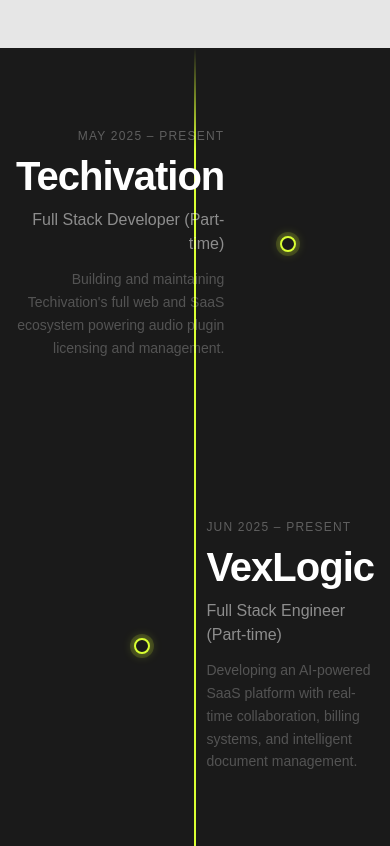
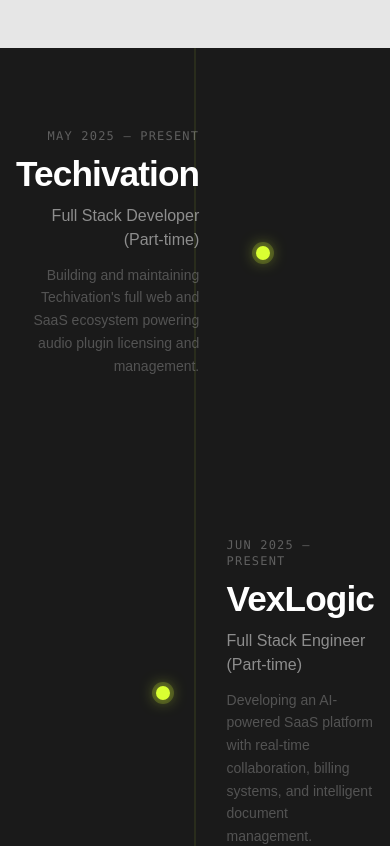
Before and after one commit to abbinavv/portfolio, a Next.js app: page / in a window 390 px wide. Shown: the part 6340-7186 px from the top of the page. Built offline with nearby package versions, Linux system fonts and the light colour scheme; a web font is replaced by a local one.

Commit message:
Auto-sync after agent response

```diff
--- a/src/components/sections/work-experience-timeline.tsx
+++ b/src/components/sections/work-experience-timeline.tsx
@@ -1,6 +1,7 @@
 'use client';
 
 import React, { useRef, useState, useEffect } from 'react';
+import { motion, useScroll, useSpring } from 'framer-motion';
 
 const entries = [
   {
@@ -50,19 +51,29 @@ const entries = [
 function TimelineEntry({
   entry,
   index,
+  lineProgress,
+  totalEntries,
 }: {
   entry: (typeof entries)[number];
   index: number;
+  lineProgress: any;
+  totalEntries: number;
 }) {
   const ref = useRef<HTMLDivElement>(null);
   const [visible, setVisible] = useState(false);
+  const [dotActive, setDotActive] = useState(false);
 
   useEffect(() => {
     const el = ref.current;
     if (!el) return;
     const obs = new IntersectionObserver(
-      ([e]) => { if (e.isIntersecting) { setVisible(true); obs.disconnect(); } },
-      { threshold: 0.1 }
+      ([e]) => {
+        if (e.isIntersecting) {
+          setVisible(true);
+          setDotActive(true);
+        }
+      },
+      { threshold: 0.3, rootMargin: '0px 0px -10% 0px' }
     );
     obs.observe(el);
     return () => obs.disconnect();
@@ -79,29 +90,41 @@ function TimelineEntry({
       <div
         className="pr-10 lg:pr-16 flex flex-col gap-3 items-end text-right"
         style={{
-          opacity: isLeft ? (visible ? 1 : 0) : 1,
-          transform: isLeft ? (visible ? 'translateX(0)' : 'translateX(-40px)') : 'none',
-          visibility: isLeft ? 'visible' : 'hidden',
-          transition: `opacity 0.7s cubic-bezier(0.16,1,0.3,1) ${index * 80}ms, transform 0.7s cubic-bezier(0.16,1,0.3,1) ${index * 80}ms`,
+          opacity: isLeft ? (visible ? 1 : 0) : 0,
+          transform: isLeft
+            ? visible
+              ? 'translateX(0)'
+              : 'translateX(-40px)'
+            : 'translateX(-40px)',
+          pointerEvents: isLeft ? 'auto' : 'none',
+          transition: `opacity 0.7s cubic-bezier(0.16,1,0.3,1) ${index * 60}ms, transform 0.7s cubic-bezier(0.16,1,0.3,1) ${index * 60}ms`,
         }}
       >
         {isLeft && (
           <>
-            <span className="text-white/30 text-xs tracking-widest uppercase">{entry.period}</span>
-            <h3 className="text-[2.5rem] sm:text-[3.5rem] lg:text-[4.5rem] font-bold text-white leading-none tracking-tight">
+            <span className="text-white/30 text-xs tracking-widest uppercase font-mono">
+              {entry.period}
+            </span>
+            <h3 className="text-[2.2rem] sm:text-[3rem] lg:text-[4rem] font-bold text-white leading-none tracking-tight">
               {entry.company}
             </h3>
             <p className="text-white/50 text-base lg:text-lg font-light">{entry.role}</p>
-            <p className="text-white/25 text-sm leading-relaxed max-w-xs">{entry.desc}</p>
+            <p className="text-white/25 text-sm leading-relaxed max-w-[280px]">{entry.desc}</p>
           </>
         )}
       </div>
 
-      {/* Center dot only — line is a single absolute element behind all entries */}
+      {/* Center dot */}
       <div className="flex items-center justify-center z-10">
         <div
-          className="w-4 h-4 rounded-full bg-[#1a1a1a] border-2 border-[#D9FF32] shrink-0"
-          style={{ boxShadow: '0 0 0 4px rgba(217,255,50,0.15), 0 0 12px rgba(217,255,50,0.4)' }}
+          className="w-3.5 h-3.5 rounded-full border-2 shrink-0 transition-all duration-500"
+          style={{
+            background: dotActive ? '#D9FF32' : '#1a1a1a',
+            borderColor: '#D9FF32',
+            boxShadow: dotActive
+              ? '0 0 0 4px rgba(217,255,50,0.2), 0 0 16px rgba(217,255,50,0.7)'
+              : '0 0 0 3px rgba(217,255,50,0.1)',
+          }}
         />
       </div>
 
@@ -109,20 +132,26 @@ function TimelineEntry({
       <div
         className="pl-10 lg:pl-16 flex flex-col gap-3 items-start text-left"
         style={{
-          opacity: !isLeft ? (visible ? 1 : 0) : 1,
-          transform: !isLeft ? (visible ? 'translateX(0)' : 'translateX(40px)') : 'none',
-          visibility: !isLeft ? 'visible' : 'hidden',
-          transition: `opacity 0.7s cubic-bezier(0.16,1,0.3,1) ${index * 80}ms, transform 0.7s cubic-bezier(0.16,1,0.3,1) ${index * 80}ms`,
+          opacity: !isLeft ? (visible ? 1 : 0) : 0,
+          transform: !isLeft
+            ? visible
+              ? 'translateX(0)'
+              : 'translateX(40px)'
+            : 'translateX(40px)',
+          pointerEvents: !isLeft ? 'auto' : 'none',
+          transition: `opacity 0.7s cubic-bezier(0.16,1,0.3,1) ${index * 60}ms, transform 0.7s cubic-bezier(0.16,1,0.3,1) ${index * 60}ms`,
         }}
       >
         {!isLeft && (
           <>
-            <span className="text-white/30 text-xs tracking-widest uppercase">{entry.period}</span>
-            <h3 className="text-[2.5rem] sm:text-[3.5rem] lg:text-[4.5rem] font-bold text-white leading-none tracking-tight">
+            <span className="text-white/30 text-xs tracking-widest uppercase font-mono">
+              {entry.period}
+            </span>
+            <h3 className="text-[2.2rem] sm:text-[3rem] lg:text-[4rem] font-bold text-white leading-none tracking-tight">
               {entry.company}
             </h3>
             <p className="text-white/50 text-base lg:text-lg font-light">{entry.role}</p>
-            <p className="text-white/25 text-sm leading-relaxed max-w-xs">{entry.desc}</p>
+            <p className="text-white/25 text-sm leading-relaxed max-w-[280px]">{entry.desc}</p>
           </>
         )}
       </div>
@@ -131,6 +160,20 @@ function TimelineEntry({
 }
 
 const WorkExperienceTimeline = () => {
+  const sectionRef = useRef<HTMLDivElement>(null);
+
+  const { scrollYProgress } = useScroll({
+    target: sectionRef,
+    offset: ['start center', 'end center'],
+  });
+
+  // Smooth spring so line flows naturally
+  const scaleY = useSpring(scrollYProgress, {
+    stiffness: 80,
+    damping: 20,
+    restDelta: 0.001,
+  });
+
   return (
     <section className="w-full font-display">
       {/* Light heading section */}
@@ -141,15 +184,31 @@ const WorkExperienceTimeline = () => {
       </div>
 
       {/* Dark timeline */}
-      <div className="bg-[#1a1a1a] px-4 lg:px-8 relative">
-        {/* Single continuous neon line through all entries */}
+      <div ref={sectionRef} className="bg-[#1a1a1a] px-4 lg:px-8 relative">
+        {/* Static dim track line */}
         <div
           className="absolute left-1/2 -translate-x-1/2 top-0 bottom-0 w-[2px]"
-          style={{ background: 'linear-gradient(to bottom, transparent 0%, #D9FF32 4%, #D9FF32 96%, transparent 100%)' }}
+          style={{ background: 'rgba(217,255,50,0.08)' }}
+        />
+
+        {/* Growing neon line — scaleY from 0→1, originY top */}
+        <motion.div
+          className="absolute left-1/2 -translate-x-1/2 top-0 bottom-0 w-[2px] origin-top"
+          style={{
+            scaleY,
+            background: '#D9FF32',
+            boxShadow: '0 0 6px rgba(217,255,50,0.8), 0 0 20px rgba(217,255,50,0.4)',
+          }}
         />
 
         {entries.map((entry, i) => (
-          <TimelineEntry key={entry.company} entry={entry} index={i} />
+          <TimelineEntry
+            key={entry.company}
+            entry={entry}
+            index={i}
+            lineProgress={scaleY}
+            totalEntries={entries.length}
+          />
         ))}
       </div>
     </section>
```
